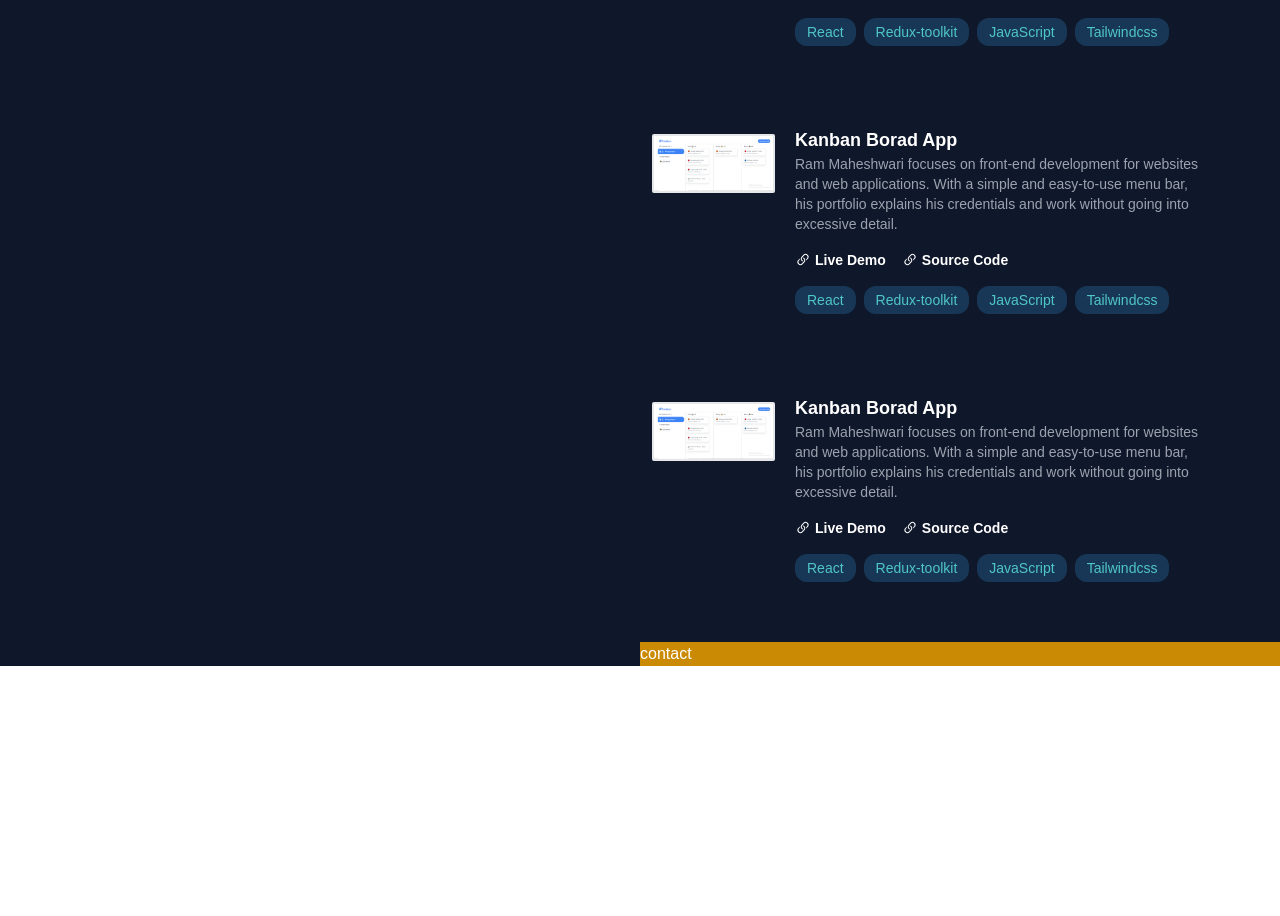
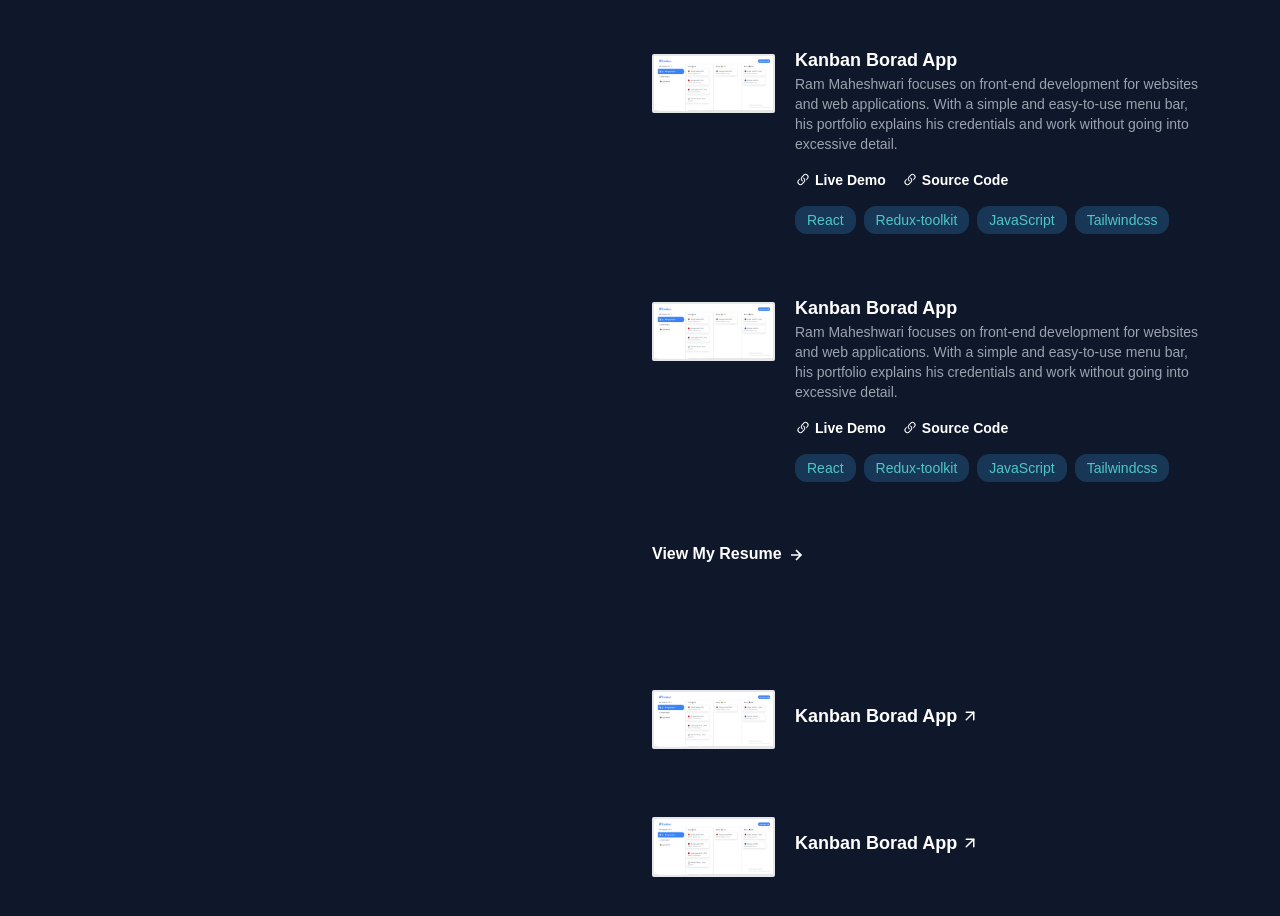
Before and after one commit to Htetaungkyaw71/portfolio, a React (Vite) app: page / in a window 1280 px wide. Shown: the part 1796-2712 px from the top of the page. Before the commit the page ends 2462 px from the top, so only its background shows below. Built offline with nearby package versions, Linux system fonts and the light colour scheme; a web font is replaced by a local one.

Commit message:
add articles

```diff
--- /dev/null
+++ b/src/components/Article.jsx
@@ -0,0 +1,21 @@
+/* eslint-disable react/prop-types */
+import { FiArrowUpRight } from "react-icons/fi";
+const Article = ({ article }) => {
+  return (
+    <div className="grid grid-cols-4 mb-5 p-3 py-5 gap-5 hover:bg-[#17274B] rounded-lg  hover:text-[#4FC6C9] hover:shadow-lg duration-300 items-center">
+      <img src={article.image} className="border-2 rounded-sm mt-2" />
+      <div className="col-span-3">
+        <a
+          className="text-lg font-bold flex items-center gap-1"
+          href={article.url}
+        >
+          {" "}
+          {article.title}
+          <FiArrowUpRight />
+        </a>
+      </div>
+    </div>
+  );
+};
+
+export default Article;
--- /dev/null
+++ b/src/components/Contact.jsx
@@ -0,0 +1,9 @@
+const Contact = () => {
+  return (
+    <div className="bg-yellow-600 pt-52" id="contact">
+      <h1>contact</h1>
+    </div>
+  );
+};
+
+export default Contact;
--- a/src/components/Project.jsx
+++ b/src/components/Project.jsx
@@ -3,7 +3,7 @@ import { BsLink45Deg } from "react-icons/bs";
 
 const Project = ({ project }) => {
   return (
-    <div className="grid grid-cols-4 mb-10 p-3 py-5 gap-5 hover:bg-[#17274B] rounded-lg  hover:text-[#4FC6C9] hover:shadow-lg duration-300">
+    <div className="grid grid-cols-4 mb-5 p-3 py-5 gap-5 hover:bg-[#17274B] rounded-lg  hover:text-[#4FC6C9] hover:shadow-lg duration-300">
       <img src={project.image} className="border-2 rounded-sm mt-2" />
       <div className="col-span-3">
         <h1 className="text-lg font-bold"> {project.title}</h1>
--- a/src/components/Projects.jsx
+++ b/src/components/Projects.jsx
@@ -1,5 +1,7 @@
 import kanban from "../assets/kanban.png";
+import Article from "./Article";
 import Project from "./Project";
+import { BiRightArrowAlt } from "react-icons/bi";
 
 const projects = [
   {
@@ -64,12 +66,43 @@ const projects = [
   },
 ];
 
+const articles = [
+  {
+    id: "1",
+    title: "Kanban Borad App",
+    image: kanban,
+    url: "https://kanban-ebon.vercel.app/",
+  },
+  {
+    id: "2",
+    title: "Kanban Borad App",
+    image: kanban,
+    url: "https://kanban-ebon.vercel.app/",
+  },
+];
+
 const Projects = () => {
   return (
     <div className="pr-16 pt-20" id="project">
       {projects.map((project) => (
         <Project project={project} key={project.id} />
       ))}
+      <a
+        className="flex items-center gap-1 ml-3 pt-5"
+        href="https://docs.google.com/document/d/118NYGQqoqAavNE77jZlboIxvcYgzAei3kgLAZszykys/edit"
+        target="_blank"
+        rel="noreferrer"
+      >
+        <span className="text-md font-bold hover:border-b-[1px] border-gray-400 hover:mr-1">
+          View My Resume
+        </span>
+        <BiRightArrowAlt className="text-xl mt-[1px]" />
+      </a>
+      <div className="mt-24">
+        {articles.map((article) => (
+          <Article article={article} key={article.id} />
+        ))}
+      </div>
     </div>
   );
 };
--- a/src/components/SideContext.jsx
+++ b/src/components/SideContext.jsx
@@ -39,9 +39,6 @@ const SideContext = ({ setActiveTag }) => {
       <About />
       <Skill />
       <Projects />
-      <div className="bg-yellow-600" id="contact">
-        <h1>contact</h1>
-      </div>
     </div>
   );
 };
```
